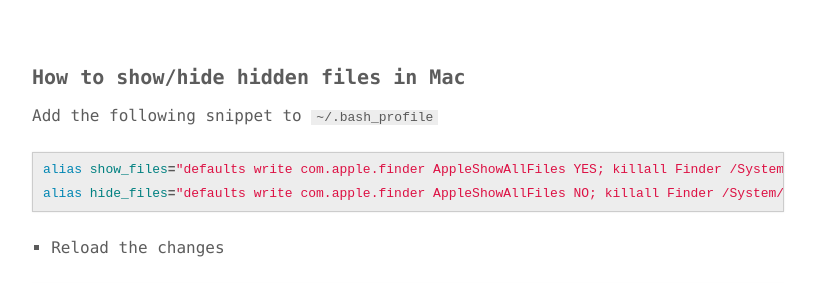
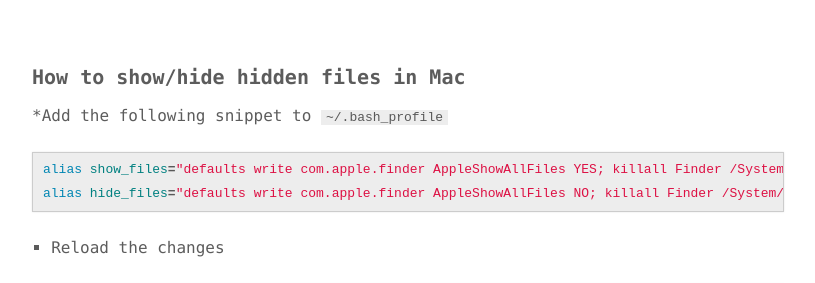
Before and after one commit to gsaandy/gsaandy.github.io, a Jekyll site: the page built from _posts/2015-03-25-mac-show-hidden-files.md, in a window 1280 px wide. Shown: the part 171-454 px from the top of the page, without its empty margins (232-1047 px from the left). Built offline with Jekyll 4.4.1, drawn with Linux system fonts in a browser that asks for light colours; comment, search, counter and statistics services are not loaded.

```diff
--- a/_posts/2015-03-25-mac-show-hidden-files.md
+++ b/_posts/2015-03-25-mac-show-hidden-files.md
@@ -8,12 +8,11 @@ keywords: "mac, macos, how to show hidden files, hide hidden files"
 
 #### How to show/hide hidden files in Mac
 
-Add the following snippet to `~/.bash_profile`
+*Add the following snippet to `~/.bash_profile`
 {% highlight bash %}
 alias show_files="defaults write com.apple.finder AppleShowAllFiles YES; killall Finder /System/Library/CoreServices/Finder.app"
 alias hide_files="defaults write com.apple.finder AppleShowAllFiles NO; killall Finder /System/Library/CoreServices/Finder.app"
 {% endhighlight %}
-
 * Reload the changes
 {% highlight bash %}
 source ~/.bash_profile
```
